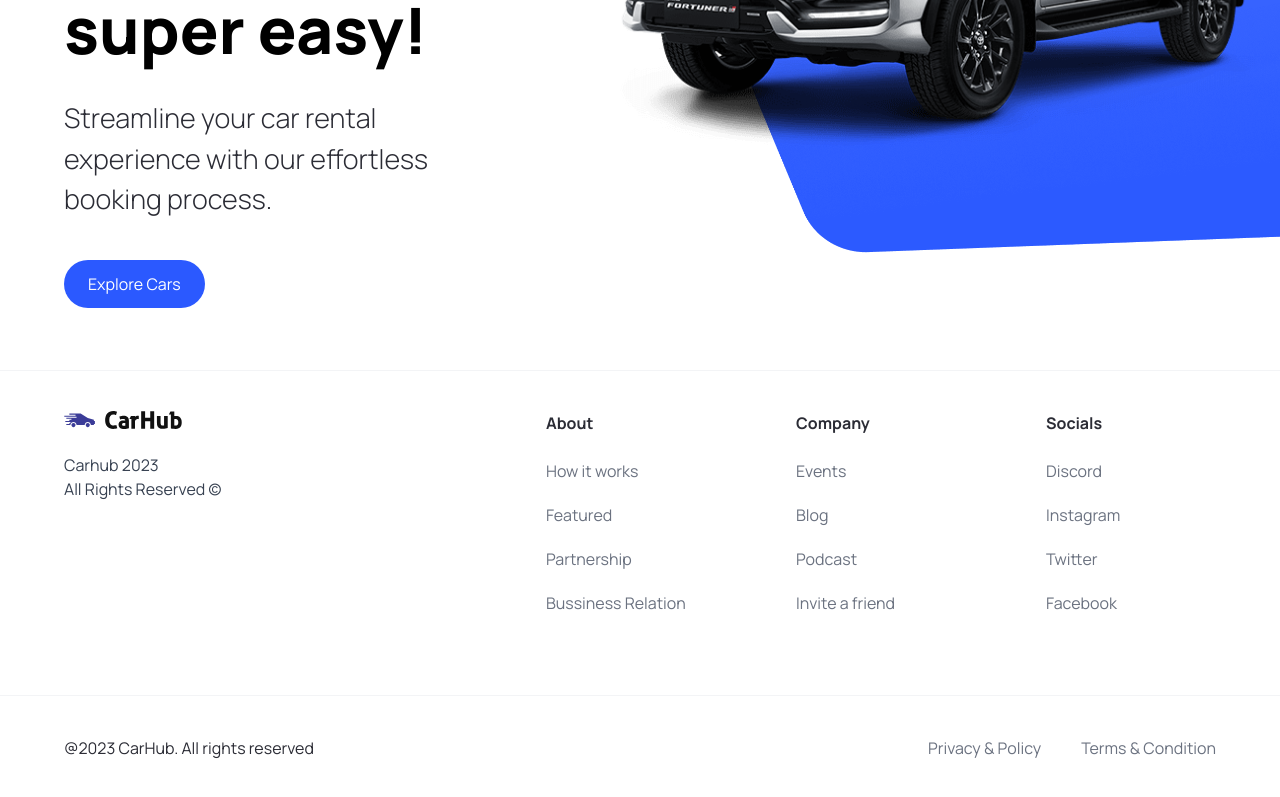
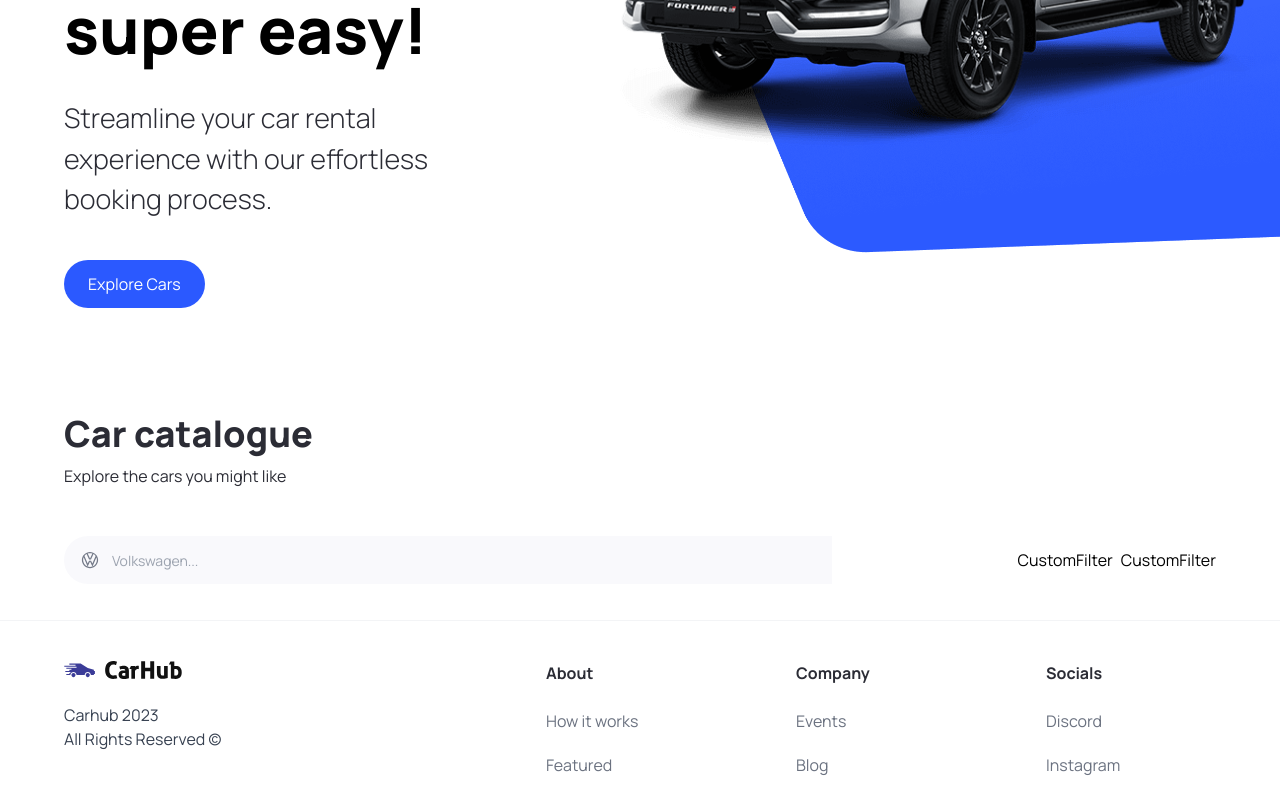
Before and after one commit to mhmd-aashik/car-showcase-app, a Next.js app: page / in a window 1280 px wide. Shown: the part 450-1247 px from the top of the page. Built offline with nearby package versions, Linux system fonts and the light colour scheme.

Commit message:
HeadlessUi & ComboBox

```diff
--- a/app/page.tsx
+++ b/app/page.tsx
@@ -1,9 +1,26 @@
+import CustomFilter from "@/components/CustomFilter";
 import Hero from "@/components/Hero";
+import SearchBar from "@/components/SearchBar";
 
 export default function Home() {
   return (
     <main className="overflow-hidden">
       <Hero />
+
+      <div className="mt-12 padding-x padding-y max-width" id="discover">
+        <div className="home__text-container">
+          <h1 className="text-4xl font-extrabold">Car catalogue</h1>
+          <p>Explore the cars you might like</p>
+        </div>
+        <div className="home__filters">
+          <SearchBar />
+
+          <div className="home__filter-container">
+            <CustomFilter title="fuel" />
+            <CustomFilter title="year" />
+          </div>
+        </div>
+      </div>
     </main>
   );
 }
--- /dev/null
+++ b/components/CustomFilter.tsx
@@ -0,0 +1,7 @@
+import React from "react";
+
+const CustomFilter = () => {
+  return <div>CustomFilter</div>;
+};
+
+export default CustomFilter;
--- /dev/null
+++ b/components/SearchBar.tsx
@@ -0,0 +1,20 @@
+"use client";
+import React, { useState } from "react";
+import SearchManufacturer from "./SearchManufacturer";
+
+const SearchBar = () => {
+  const [manufacturer, setManufacturer] = useState("");
+  function handleSearch() {}
+  return (
+    <form className="searchbar" onSubmit={handleSearch}>
+      <div className="searchbar__item">
+        <SearchManufacturer
+          manufacturer={manufacturer}
+          setManufacturer={setManufacturer}
+        />
+      </div>
+    </form>
+  );
+};
+
+export default SearchBar;
--- /dev/null
+++ b/components/SearchManufacturer.tsx
@@ -0,0 +1,113 @@
+import Image from "next/image";
+import { Fragment, useState } from "react";
+import { Combobox, Transition } from "@headlessui/react";
+import { manufacturers } from "@/constants";
+
+interface SearchManuFacturerProps {
+  manufacturer: string;
+  setManufacturer: (manufacturer: string) => void;
+}
+
+const SearchManufacturer = ({
+  manufacturer,
+  setManufacturer,
+}: SearchManuFacturerProps) => {
+  const [query, setQuery] = useState("");
+
+  const filteredManufacturers =
+    query === ""
+      ? manufacturers
+      : manufacturers.filter((item) =>
+          item
+            .toLowerCase()
+            .replace(/\s+/g, "")
+            .includes(query.toLowerCase().replace(/\s+/g, ""))
+        );
+
+  return (
+    <div className="search-manufacturer">
+      <Combobox value={manufacturer} onChange={setManufacturer}>
+        <div className="relative w-full">
+          {/* Button for the combobox. Click on the icon to see the complete dropdown */}
+          <Combobox.Button className="absolute top-[14px]">
+            <Image
+              src="/car-logo.svg"
+              width={20}
+              height={20}
+              className="ml-4"
+              alt="car logo"
+            />
+          </Combobox.Button>
+
+          {/* Input field for searching */}
+          <Combobox.Input
+            className="search-manufacturer__input"
+            displayValue={(item: string) => item}
+            onChange={(event) => setQuery(event.target.value)} // Update the search query when the input changes
+            placeholder="Volkswagen..."
+          />
+
+          {/* Transition for displaying the options */}
+          <Transition
+            as={Fragment} // group multiple elements without introducing an additional DOM node i.e., <></>
+            leave="transition ease-in duration-100"
+            leaveFrom="opacity-100"
+            leaveTo="opacity-0"
+            afterLeave={() => setQuery("")} // Reset the search query after the transition completes
+          >
+            <Combobox.Options
+              className="absolute mt-1 max-h-60 w-full overflow-auto rounded-md bg-white py-1 text-base shadow-lg ring-1 ring-black ring-opacity-5 focus:outline-none sm:text-sm"
+              static
+            >
+              {filteredManufacturers.length === 0 && query !== "" ? (
+                <Combobox.Option
+                  value={query}
+                  className="search-manufacturer__option"
+                >
+                  Create "{query}"
+                </Combobox.Option>
+              ) : (
+                filteredManufacturers.map((item) => (
+                  <Combobox.Option
+                    key={item}
+                    className={({ active }) =>
+                      `relative search-manufacturer__option ${
+                        active ? "bg-primary-blue text-white" : "text-gray-900"
+                      }`
+                    }
+                    value={item}
+                  >
+                    {({ selected, active }) => (
+                      <>
+                        <span
+                          className={`block truncate ${
+                            selected ? "font-medium" : "font-normal"
+                          }`}
+                        >
+                          {item}
+                        </span>
+
+                        {/* Show an active blue background color if the option is selected */}
+                        {selected ? (
+                          <span
+                            className={`absolute inset-y-0 left-0 flex items-center pl-3 ${
+                              active
+                                ? "text-white"
+                                : "text-pribg-primary-purple"
+                            }`}
+                          ></span>
+                        ) : null}
+                      </>
+                    )}
+                  </Combobox.Option>
+                ))
+              )}
+            </Combobox.Options>
+          </Transition>
+        </div>
+      </Combobox>
+    </div>
+  );
+};
+
+export default SearchManufacturer;
```
Also changed, not shown: package.json (+5 -4 lines), 1 other file (tests, documents, lock files or other folders).
